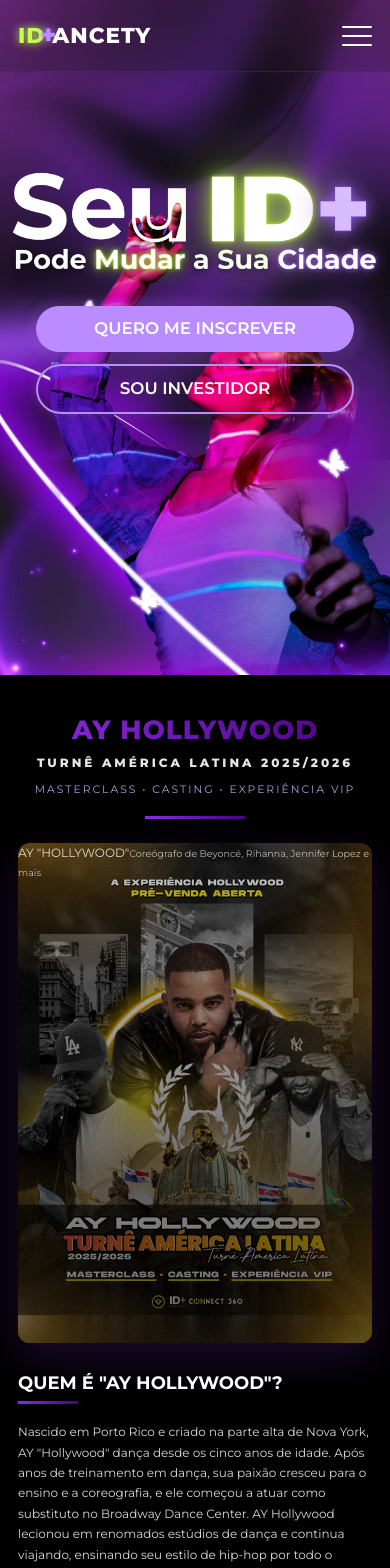
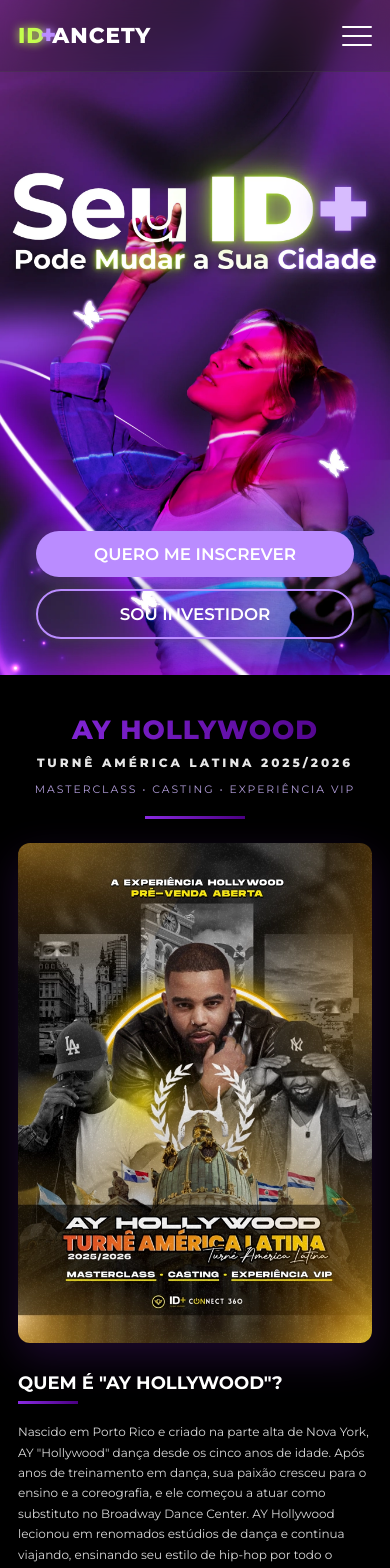
Before and after one commit to Freelings-Co/Idancety, a React (Vite) app: page / in a window 390 px wide. Shown: the top 1568 px of the page. Built offline with nearby package versions, Linux system fonts and the light colour scheme.

Commit message:
fix hero-section cta buttons

```diff
--- a/src/components/TourBanner.jsx
+++ b/src/components/TourBanner.jsx
@@ -86,12 +86,12 @@ const TourBanner = () => {
                 className="tour-image"
                 loading="lazy"
               />
-              <div className="image-overlay">
+              {/* <div className="image-overlay">
                 <span className="artist-name">AY "HOLLYWOOD"</span>
                 <span className="artist-bio">
                   Coreógrafo de Beyoncé, Rihanna, Jennifer Lopez e mais
                 </span>
-              </div>
+              </div> */}
             </div>
           </div>
 
--- a/src/styles/Hero.css
+++ b/src/styles/Hero.css
@@ -313,7 +313,8 @@
 @media (max-width: 768px) {
 
   .hero {
-    height: 100vh;
+    align-items: end;
+   height: 100vh;
   }
 
   .mobile-banner {
@@ -342,6 +343,7 @@
   .hero-title {
     display: none;
   }
+
 
   .hero-cta a{
     font-size: 1.4em;
```
